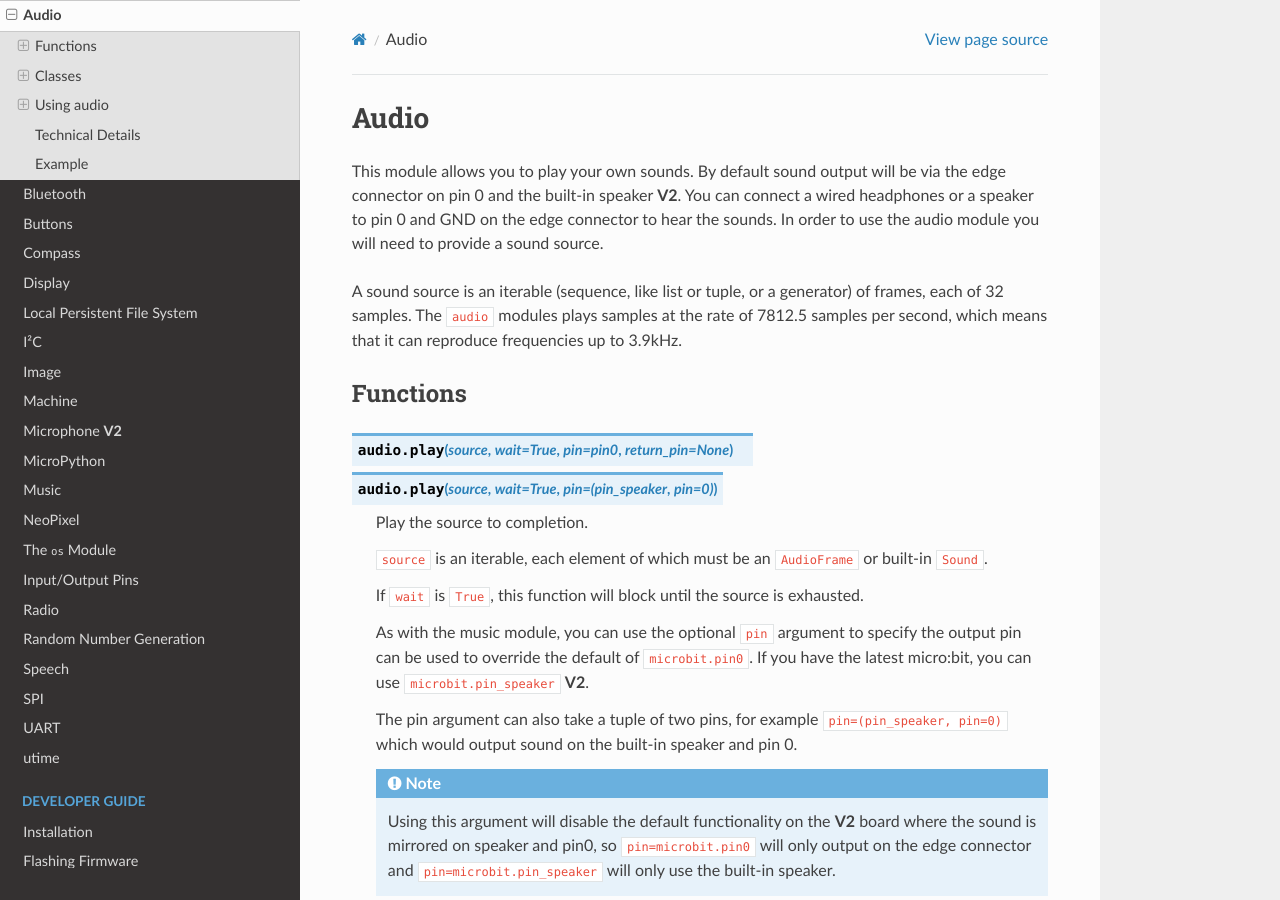
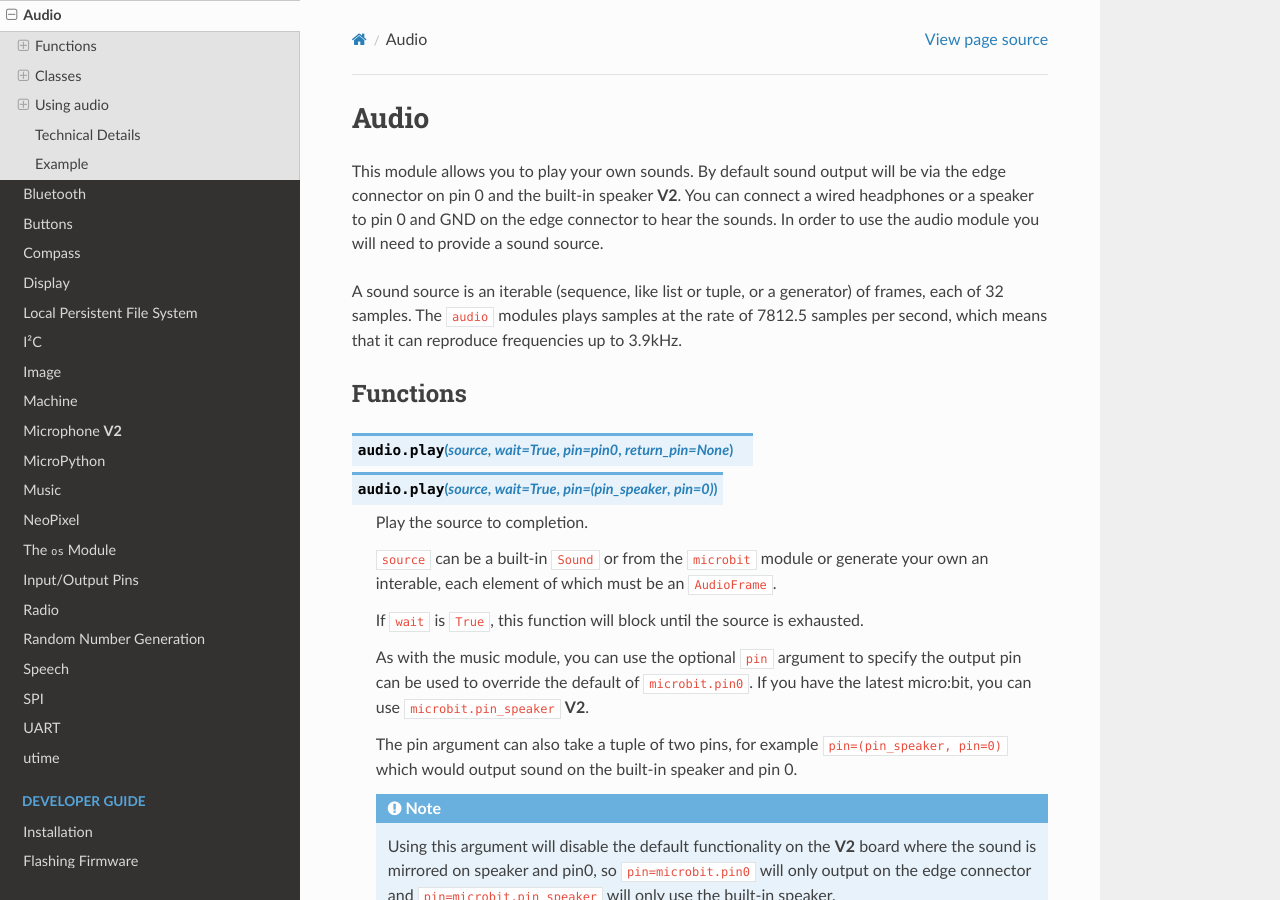
Before and after one commit to bbcmicrobit/micropython, a Sphinx documentation site: the page built from docs/audio.rst, in a window 1280 px wide and 900 px high. Built offline with Sphinx 7.4.7 and the Read the Docs theme 2.0.0, drawn with Linux system fonts in a browser that asks for light colours; pages that are not in the unit, such as notebooks, are missing from menus.

Commit message:
more feedback updates

```diff
--- a/docs/audio.rst
+++ b/docs/audio.rst
@@ -22,8 +22,9 @@ Functions
 
     Play the source to completion.
 
-    ``source`` is an iterable, each element of which must be an ``AudioFrame``
-    or built-in ``Sound``.
+    ``source`` can be a built-in ``Sound`` or from the ``microbit`` module or
+    generate your own an
+    interable, each element of which must be an ``AudioFrame``.
 
     If ``wait`` is ``True``, this function will block until the source is
     exhausted.
--- a/docs/pin.rst
+++ b/docs/pin.rst
@@ -78,10 +78,10 @@ they are internally connected to.
 The latest micro:bit device **V2** has two additional pins that you can access
 in MicroPython, but that are not available via the edge connector:
 
-- ``pin_logo`` - A touch sensitive logo pin on the front of the micro:bit,
+* ``pin_logo`` - A touch sensitive logo pin on the front of the micro:bit,
 which by default is set to capacitive touch mode.
 
-- ``pin_speaker`` - A pin to control the sound output of the micro:bit speaker.
+* ``pin_speaker`` - A pin to control the sound output of the micro:bit speaker.
 
 
 Pulse-Width Modulation
--- a/docs/speech.rst
+++ b/docs/speech.rst
@@ -54,8 +54,8 @@ Functions
 
     As with the music module, you can use an optional argument to specify the
     output pin can be used to override the default of ``microbit.pin0``.
-    If you have the latest micro:bit, you can use ``microbit.pin_speaker``
-    **V2**.
+    If you have the latest micro:bit **V2**, you can use
+    ``microbit.pin_speaker``.
 
     .. note::
         Using this argument will disable the default functionality on the
```
